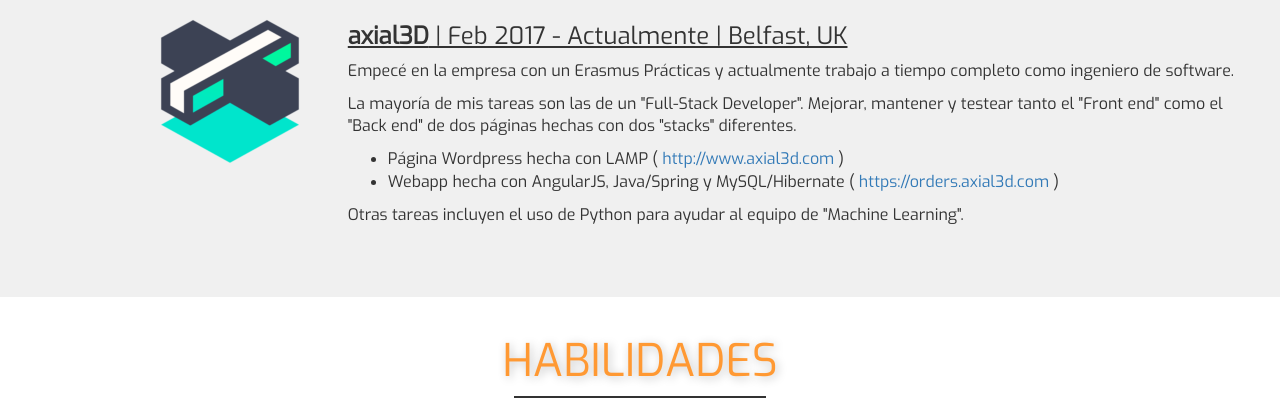
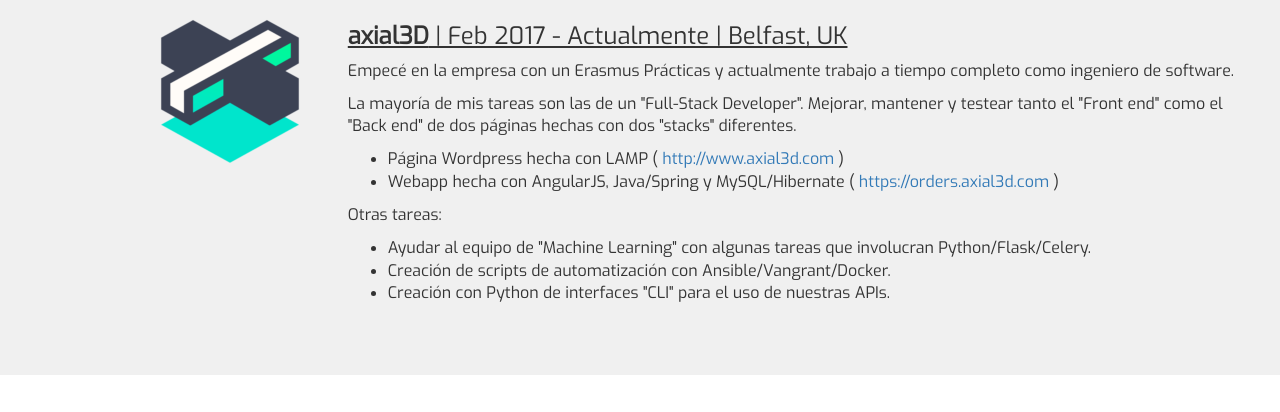
Before and after one commit to Shaofuhw/Portfolio, a plain HTML site: page index_es.html in a window 1280 px wide. Shown: the part 933-1345 px from the top of the page. Drawn offline with nearby package versions, Linux system fonts and the light colour scheme.

Commit message:
Added more info in Axial work experience

```diff
--- a/index_es.html
+++ b/index_es.html
@@ -87,7 +87,12 @@
 						<li>Webapp hecha con AngularJS, Java/Spring y MySQL/Hibernate (<a
 								href="https://orders.axial3d.com" target="_blank"> https://orders.axial3d.com</a> )</li>
 					</ul>
-					<p>Otras tareas incluyen el uso de Python para ayudar al equipo de "Machine Learning".</p>
+					<p>Otras tareas:</p>
+					<ul>
+						<li>Ayudar al equipo de "Machine Learning" con algunas tareas que involucran Python/Flask/Celery.</li>
+						<li>Creación de scripts de automatización con Ansible/Vangrant/Docker.</li>
+						<li>Creación con Python de interfaces "CLI" para el uso de nuestras APIs.</li>
+					</ul>
 				</div>
 			</div>
 		</div>
```
Also changed, not shown: index.html (+6 -1 lines).
